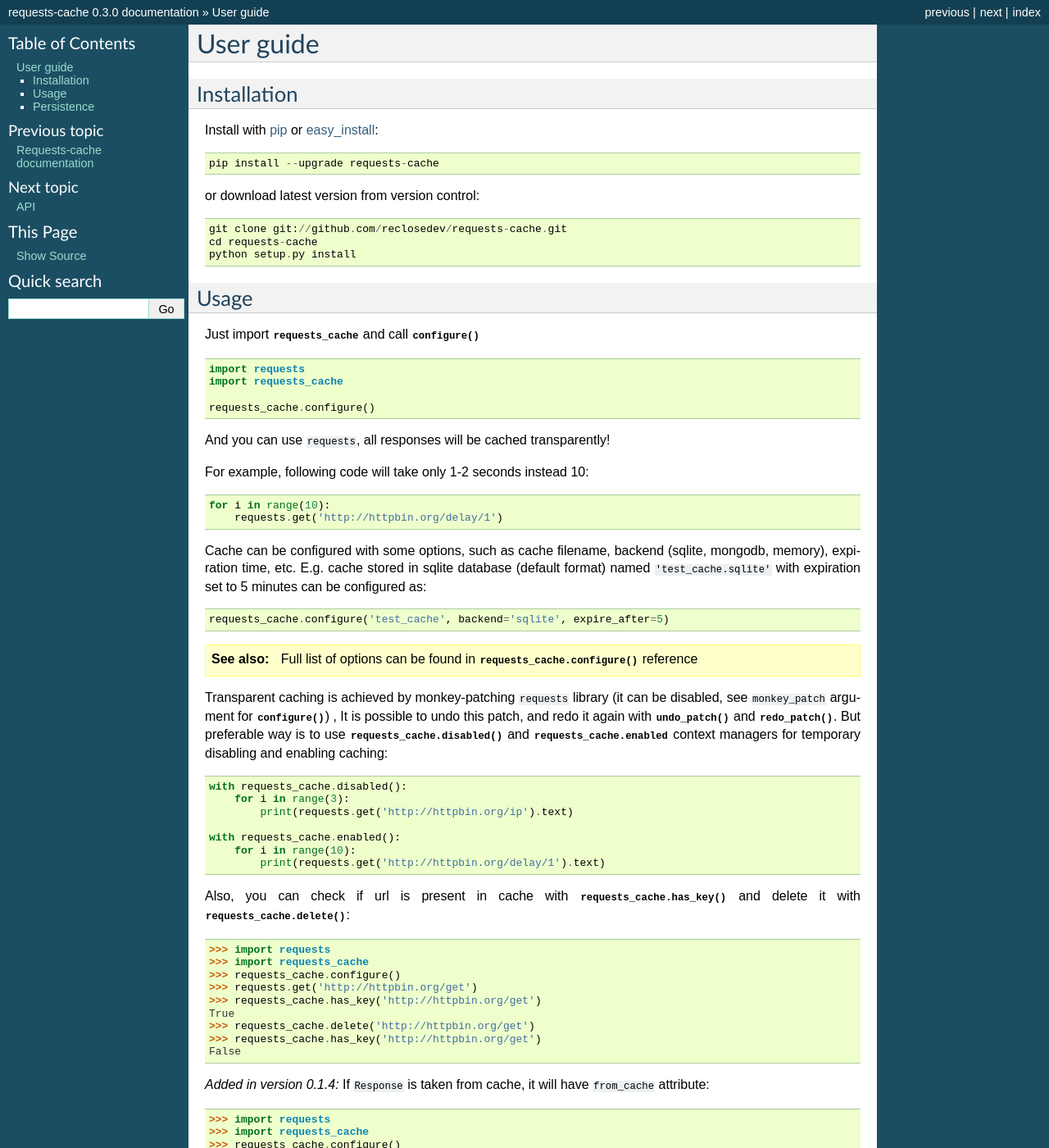
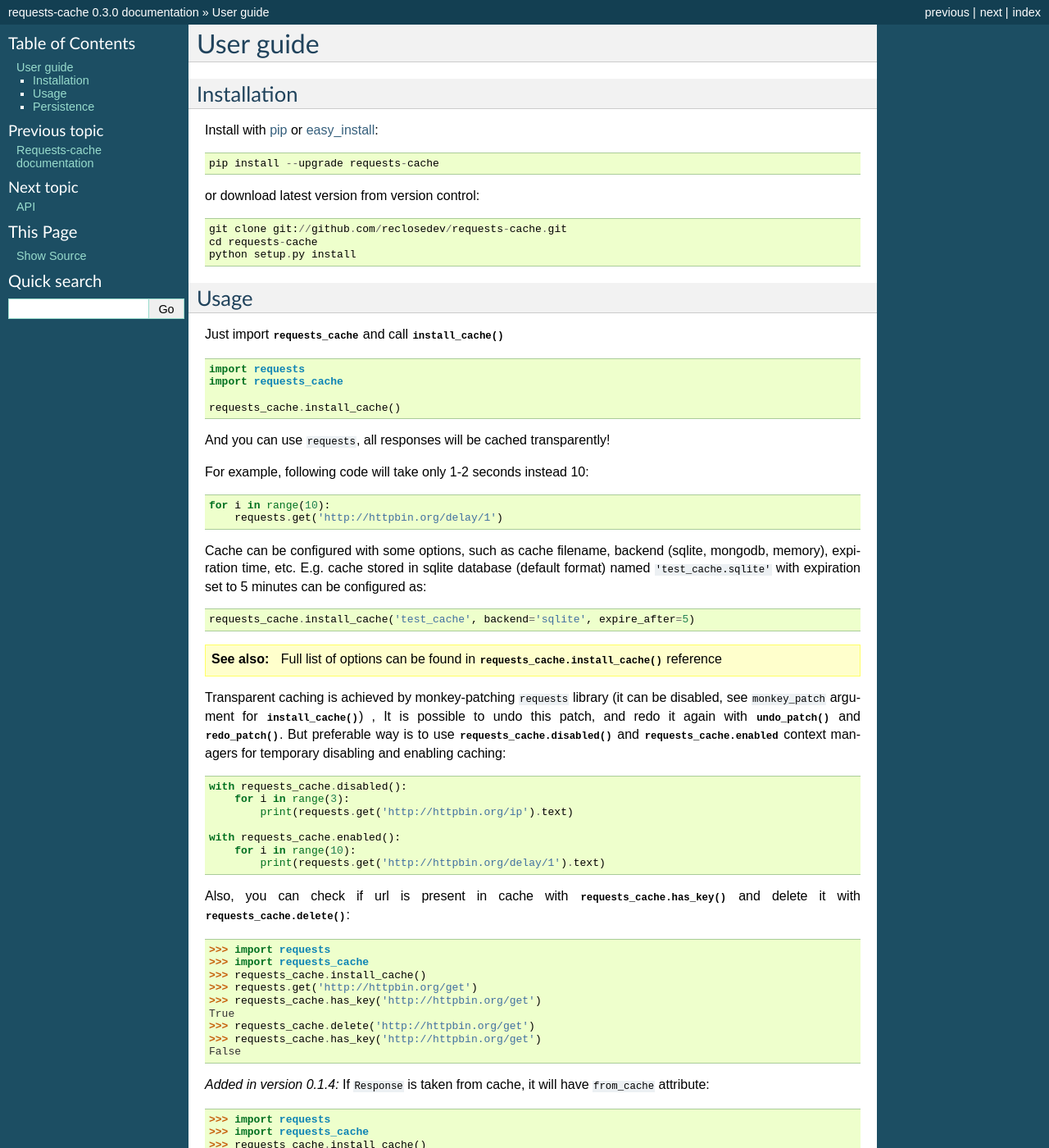
Before and after one commit to requests-cache/requests-cache, a Sphinx documentation site: the page built from docs/user_guide.rst, in a window 1280 px wide and 1400 px high. Shown: the whole window at 82% size. Built offline with Sphinx 7.4.7, drawn with Linux system fonts in a browser that asks for light colours; some of the changed text lies outside the part shown.

Commit message:
Rename configure to install_cache and add session_factory parameter

```diff
--- a/README.rst
+++ b/README.rst
@@ -13,7 +13,7 @@ Just write::
     import requests
     import requests_cache
 
-    requests_cache.configure('demo_cache')
+    requests_cache.install_cache('demo_cache')
 
 And all responses with headers and cookies will be transparently cached to
 `demo_cache.sqlite` database. For example, following code will take only
--- a/docs/user_guide.rst
+++ b/docs/user_guide.rst
@@ -25,13 +25,13 @@ Usage
 
 .. currentmodule:: requests_cache.core
 
-Just import :mod:`requests_cache` and call :func:`configure`
+Just import :mod:`requests_cache` and call :func:`install_cache`
 ::
 
     import requests
     import requests_cache
 
-    requests_cache.configure()
+    requests_cache.install_cache()
 
 And you can use ``requests``, all responses will be cached transparently!
 
@@ -45,15 +45,15 @@ Cache can be configured with some options, such as cache filename, backend
 database (default format) named ``'test_cache.sqlite'`` with expiration
 set to 5 minutes can be configured as::
 
-    requests_cache.configure('test_cache', backend='sqlite', expire_after=5)
+    requests_cache.install_cache('test_cache', backend='sqlite', expire_after=5)
 
 .. seealso::
     Full list of options can be found in
-    :func:`requests_cache.configure() <requests_cache.core.configure>` reference
+    :func:`requests_cache.install_cache() <requests_cache.core.install_cache>` reference
 
 
 Transparent caching is achieved by monkey-patching ``requests`` library
-(it can be disabled, see ``monkey_patch`` argument for :func:`configure`) ,
+(it can be disabled, see ``monkey_patch`` argument for :func:`install_cache`) ,
 It is possible to undo this patch, and redo it again with :func:`undo_patch` and
 :func:`redo_patch`. But preferable way is to use
 :func:`requests_cache.disabled() <requests_cache.core.disabled>`
@@ -73,7 +73,7 @@ and delete it with :func:`requests_cache.delete() <requests_cache.core.delete>`:
 
     >>> import requests
     >>> import requests_cache
-    >>> requests_cache.configure()
+    >>> requests_cache.install_cache()
     >>> requests.get('http://httpbin.org/get')
     >>> requests_cache.has_key('http://httpbin.org/get')
     True
@@ -88,7 +88,7 @@ and delete it with :func:`requests_cache.delete() <requests_cache.core.delete>`:
 
     >>> import requests
     >>> import requests_cache
-    >>> requests_cache.configure()
+    >>> requests_cache.install_cache()
     >>> requests_cache.clear()
     >>> r = requests.get('http://httpbin.org/get')
     >>> hasattr(r, 'from_cache')
@@ -115,7 +115,7 @@ It can be used, for example, for request throttling with help of ``requests`` ho
         return hook
 
     if __name__ == '__main__':
-        requests_cache.configure('wait_test')
+        requests_cache.install_cache('wait_test')
         requests_cache.clear()
 
         s = requests.Session(hooks={'response': make_throttle_hook(2.0)})
@@ -132,7 +132,7 @@ Persistence
 -----------
 
 :mod:`requests_cache` designed to support different backends for persistent storage.
-By default it uses ``sqlite`` database. Type of storage can be selected with ``backend`` argument of :func:`configure`.
+By default it uses ``sqlite`` database. Type of storage can be selected with ``backend`` argument of :func:`install_cache`.
 
 List of available backends:
 
--- a/example.py
+++ b/example.py
@@ -6,7 +6,7 @@ import requests
 #from requests import async
 import requests_cache
 
-requests_cache.configure('example_cache')
+requests_cache.install_cache('example_cache')
 
 def main():
     # Once cached, delayed page will be taken from cache
--- a/requests_cache/__init__.py
+++ b/requests_cache/__init__.py
@@ -9,7 +9,7 @@
     Just write::
 
         import requests_cache
-        requests_cache.configure()
+        requests_cache.install_cache()
 
     And requests to resources will be cached for faster repeated access::
 
@@ -26,5 +26,5 @@ __docformat__ = 'restructuredtext'
 __version__ = '0.3.0'
 
 from .core import(
-    CachedSession, configure, install_cached_session,
+    CachedSession, install_cache
 )
```
Also changed, not shown: 2 other files.
